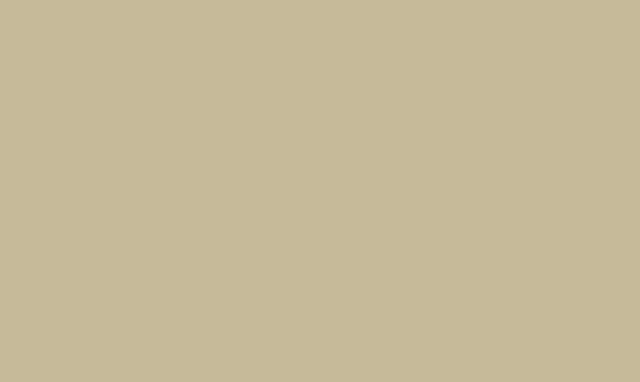
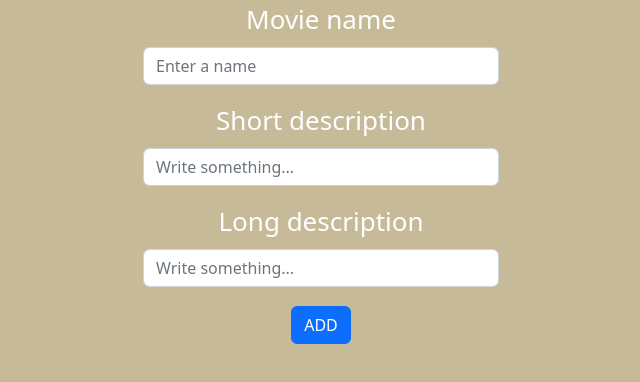
Before and after one commit to talebhammoude/FE21-JS3-taleb-hammoude-homework3, a React (Create React App) app in the folder homework3/: page /add in a window 1280 px wide. Before the commit this address had no page. Shown: the top 382 px of the page, without its empty margins (319-959 px from the left). Built offline with nearby package versions, Linux system fonts and the light colour scheme.

Commit message:
add comp

```diff
--- a/homework3/src/App.js
+++ b/homework3/src/App.js
@@ -3,6 +3,7 @@ import Login from './Components/Login';
 import Signup from './Components/Signup';
 import Cinema from './Components/Cinema';
 import {BrowserRouter, Routes, Route} from 'react-router-dom';
+import AddComp from './Components/AddComp';
 
 
 
@@ -16,6 +17,7 @@ function App() {
               <Route path="/" element={<Login/>} />
               <Route path="/home" element={<Cinema/>} />
               <Route path="/register" element={<Signup/>} />
+              <Route path="/add" element={<AddComp/>} />
           </Routes>
         </header>
       </div>
--- /dev/null
+++ b/homework3/src/Components/AddComp/index.js
@@ -0,0 +1,43 @@
+import Container from "react-bootstrap/Container";
+import Row from "react-bootstrap/Row";
+import Col from "react-bootstrap/Col";
+import Button from 'react-bootstrap/Button';
+import Form from 'react-bootstrap/Form';
+
+
+const AddComp = () => {
+
+
+  return (
+    <Container>
+      <Row>
+        <Col xs></Col>
+        <Col xs={{ order: 12 }}>
+                <Form>
+            <Form.Group className="mb-3" >
+                <Form.Label>Movie name</Form.Label>
+                <Form.Control type="text" placeholder="Enter a name" />
+            </Form.Group>
+
+            <Form.Group className="mb-3" >
+                <Form.Label>Short description</Form.Label>
+                <Form.Control type="text" placeholder="Write something..." />
+            </Form.Group>
+
+            <Form.Group className="mb-3" >
+                <Form.Label>Long description</Form.Label>
+                <Form.Control type="text" placeholder="Write something..." />
+            </Form.Group>
+
+            <Button variant="primary">
+                ADD
+            </Button>
+            </Form>
+        </Col>
+        <Col xs={{ order: 1 }}></Col>
+      </Row>
+    </Container>
+  );
+};
+
+export default AddComp;
--- a/homework3/src/Components/Cinema/index.js
+++ b/homework3/src/Components/Cinema/index.js
@@ -5,6 +5,7 @@ import { auth } from "../../Firebase";
 import { useAuthState } from 'react-firebase-hooks/auth';
 import Button from "react-bootstrap/Button";
 import { useNavigate } from 'react-router-dom';
+import './styles.css';
 
 
 const Cinema = () => {
@@ -14,9 +15,19 @@ const Cinema = () => {
   return (
     <Container>
       <Row>
-        <Col xs></Col>
+        <Col xs>
+            <Button variant="info" size="lg">
+            Add a movie
+            </Button>
+        </Col>
         <Col xs={{ order: 12 }}>
-          <div>Välkommen {user?.email}</div>
+          <h1>Välkommen {user?.email}</h1>
+
+
+
+
+
+
 
           <Button onClick={()=>{auth.signOut(); navigate('/');}} variant="danger">
               Logga ut
--- /dev/null
+++ b/homework3/src/Components/Cinema/styles.css
@@ -0,0 +1,3 @@
+h1 {
+    margin-bottom: 100px;
+}
```
